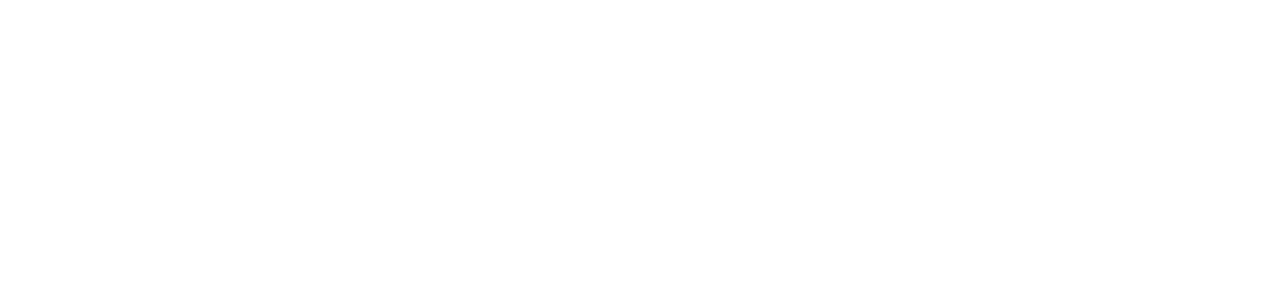
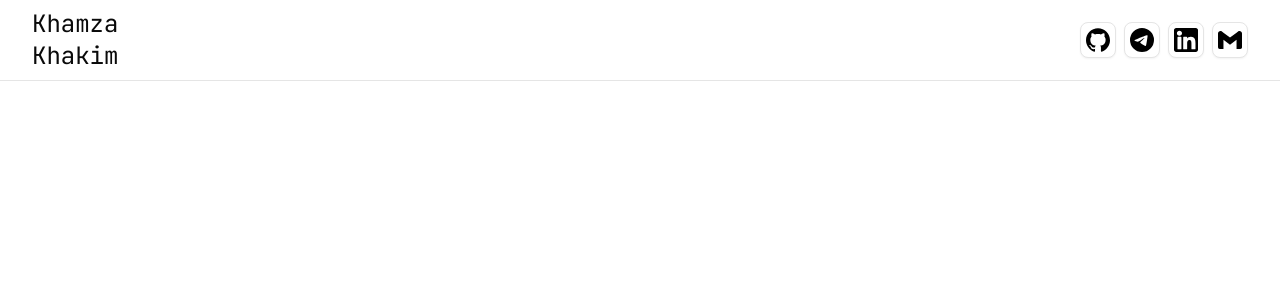
Before and after one commit to KhamzaKhakim/portfolio, a Next.js app: page / in a window 1280 px wide. Shown: the top 300 px of the page. Built offline with nearby package versions, Linux system fonts and the light colour scheme.

Commit message:
Add eslint import order rule

```diff
--- a/eslint.config.mjs
+++ b/eslint.config.mjs
@@ -5,6 +5,44 @@
 const eslintConfig = defineConfig([
   ...nextVitals,
   ...nextTs,
+  {
+    rules: {
+      //sorted import
+      "import/order": [
+        "error",
+        {
+          groups: [
+            "builtin", // Node.js built-in modules
+            "external", // npm packages
+            "internal", // Your own modules (aliased paths like @/)
+            "parent", // ../
+            "sibling", // ./
+            "index", // ./index
+            "object", // object imports
+            "type", // type imports
+          ],
+          pathGroups: [
+            {
+              pattern: "react",
+              group: "external",
+              position: "before",
+            },
+            {
+              pattern: "@/**",
+              group: "internal",
+              position: "before",
+            },
+          ],
+          pathGroupsExcludedImportTypes: ["react"],
+          "newlines-between": "always",
+          alphabetize: {
+            order: "asc",
+            caseInsensitive: true,
+          },
+        },
+      ],
+    },
+  },
   // Override default ignores of eslint-config-next.
   globalIgnores([
     // Default ignores of eslint-config-next:
--- a/package.json
+++ b/package.json
@@ -14,6 +14,7 @@
     "@radix-ui/react-slot": "^1.2.4",
     "class-variance-authority": "^0.7.1",
     "clsx": "^2.1.1",
+    "eslint-plugin-import": "^2.32.0",
     "gsap": "^3.13.0",
     "lucide-react": "^0.553.0",
     "next": "16.0.8",
--- /dev/null
+++ b/src/app/components/Header/page.tsx
@@ -0,0 +1,37 @@
+import { jetBrainsMono } from "@/app/layout";
+
+import Github from "@icons/github.svg";
+import Gmail from "@icons/gmail.svg";
+import Linkedin from "@icons/linkedin.svg";
+import Telegram from "@icons/telegram.svg";
+
+import { Button } from "../ui/button";
+import { Separator } from "../ui/separator";
+
+export function Header() {
+  return (
+    <div className="">
+      <div className="h-16 flex items-center justify-between mx-8 my-2">
+        <div className={`flex flex-col ${jetBrainsMono.className}`}>
+          <h1 className="text-2xl">Khamza</h1>
+          <h1 className="text-2xl">Khakim</h1>
+        </div>
+        <div className="flex gap-2">
+          <Button variant="outline" size="icon">
+            <Github className="size-6" />
+          </Button>
+          <Button variant="outline" size="icon">
+            <Telegram className="size-6" />
+          </Button>
+          <Button variant="outline" size="icon">
+            <Linkedin className="size-6" />
+          </Button>
+          <Button variant="outline" size="icon">
+            <Gmail className="size-6" />
+          </Button>
+        </div>
+      </div>
+      <Separator className="mt-auto" />
+    </div>
+  );
+}
--- a/src/app/layout.tsx
+++ b/src/app/layout.tsx
@@ -1,19 +1,18 @@
+import { JetBrains_Mono, Manrope } from "next/font/google";
+
+import { Header } from "./components/Header/page";
+
 import type { Metadata } from "next";
-import { Geist, Geist_Mono, Manrope } from "next/font/google";
+
 import "./globals.css";
-
-const geistSans = Geist({
-  variable: "--font-geist-sans",
-  subsets: ["latin"],
-});
-
-const geistMono = Geist_Mono({
-  variable: "--font-geist-mono",
-  subsets: ["latin"],
-});
 
 export const manrope = Manrope({
   weight: "400",
+});
+
+export const jetBrainsMono = JetBrains_Mono({
+  variable: "--font-jetbrains-mono",
+  subsets: ["latin"],
 });
 
 export const metadata: Metadata = {
@@ -27,9 +26,8 @@
 }>) {
   return (
     <html lang="en">
-      <body
-        className={`${manrope.className} ${geistSans.variable} ${geistMono.variable} antialiased`}
-      >
+      <body className={`${manrope.className} antialiased`}>
+        <Header />
         {children}
       </body>
     </html>
```
Also changed, not shown: 1 other file (tests, documents, lock files or other folders).
